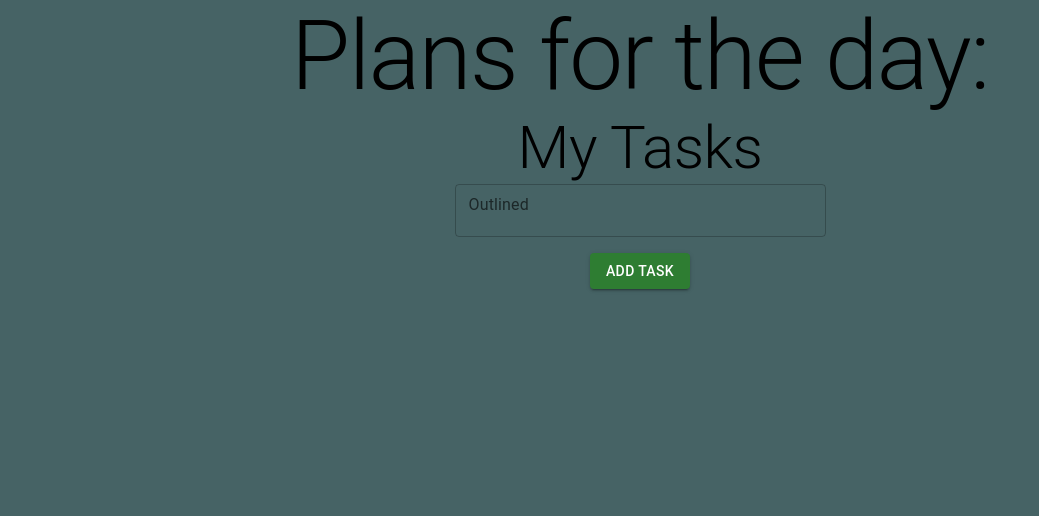
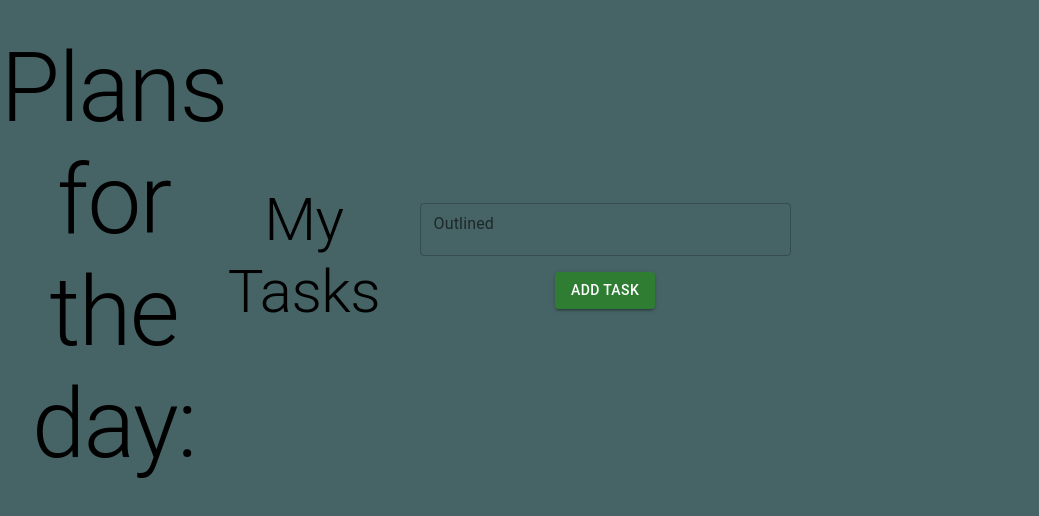
Before and after one commit to Semvil/reactToDoList, a React (Create React App) app: page / in a window 1280 px wide. Shown: the top 516 px of the page, without its empty margins (0-1039 px from the left). Built offline with nearby package versions, Linux system fonts and the light colour scheme.

Commit message:
add new files

```diff
--- a/src/App.tsx
+++ b/src/App.tsx
@@ -11,9 +11,11 @@ import Grid from '@mui/material/Grid';
 import Box from '@mui/material/Box';
 import Container from '@mui/material/Container';
 import Typography from '@mui/material/Typography';
+import { makeThemedStyles } from './hooks/useThemedStyles';
+
 
 const App: React.FC = () => {
-
+  const { styles } = useStyles();
   const [todoName, setTodoName] = useState<string>('');
   const [todoList, setTodoList] = useState<Task[]>([]);
 
@@ -34,7 +36,7 @@ const App: React.FC = () => {
   };
 
   return (
-    <Box component={'div'}>
+    <Box sx = {styles.container}>
       <Typography variant="h1" align='center'>
         Plans for the day:
       </Typography>
@@ -104,4 +106,14 @@ const App: React.FC = () => {
   )
 }
 
+const useStyles = makeThemedStyles()(() => ({
+  container: {
+    display: "flex",
+    alignItems: "center",
+    justifyContent: "center",
+    height: "100%",
+    py: 4,
+  },
+}));
+
 export default App;
--- /dev/null
+++ b/src/hooks/useThemedStyles.ts
@@ -0,0 +1,21 @@
+import { Theme, useTheme } from "@mui/material";
+import { StyleProps } from "src/interface/theme";
+
+
+type MakeStylesCallback<Params, StylesObject> = (
+  theme: Theme,
+  params: Params
+) => Record<keyof StylesObject, StyleProps>;
+
+export const makeThemedStyles = <Params = void>() => {
+  return <StylesObject>(makeThemedStyles: MakeStylesCallback<Params, StylesObject>) => {
+    return (
+      params: Params
+    ): { styles: ReturnType<MakeStylesCallback<Params, StylesObject>>; theme: Theme } => {
+      const theme = useTheme();
+      const styles = makeThemedStyles(theme, params);
+
+      return { styles, theme };
+    };
+  };
+};
--- /dev/null
+++ b/src/interface/theme.ts
@@ -0,0 +1,4 @@
+import { Theme } from "@mui/material";
+import { SystemStyleObject } from "@mui/system/styleFunctionSx/styleFunctionSx";
+
+export type StyleProps = SystemStyleObject<Theme>;
```
